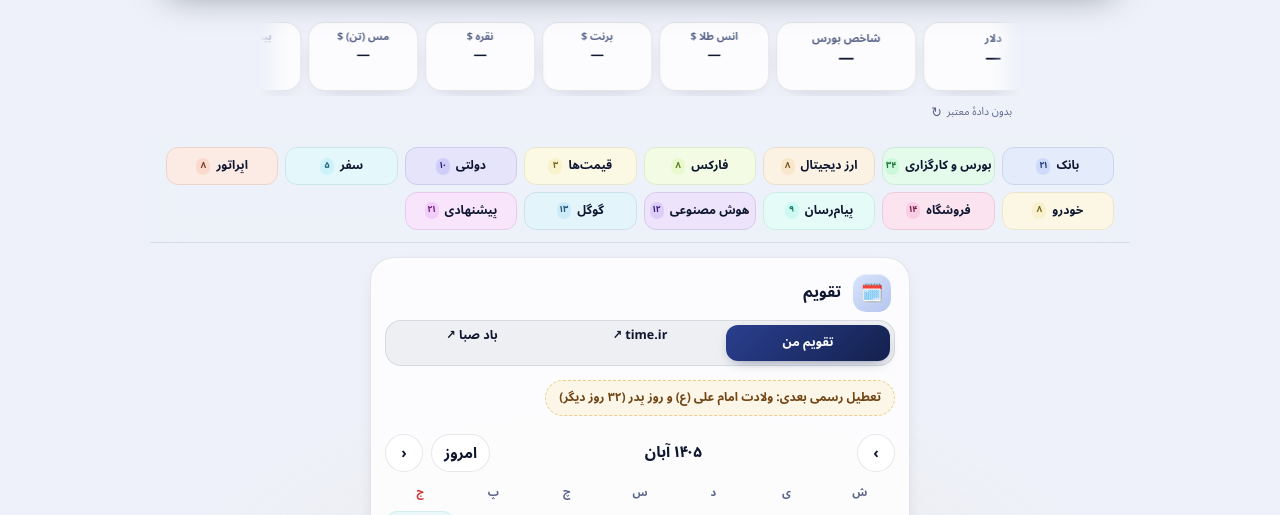
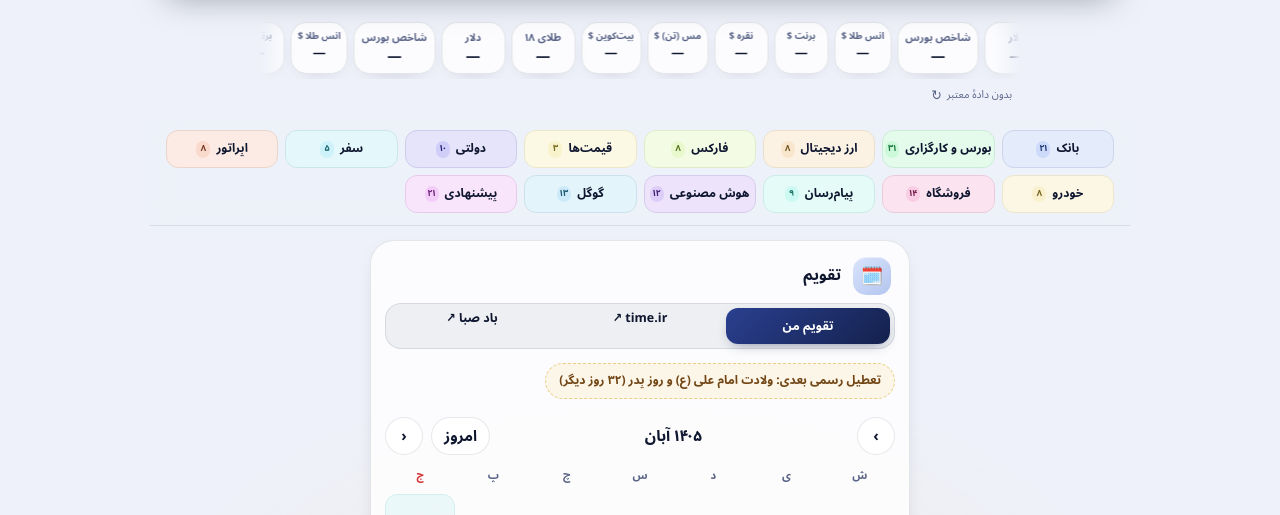
Before and after one commit to Alirafati1364/Z.ALI, a plain HTML site: page index.html in a window 1280 px wide. Shown: the part 281-796 px from the top of the page. Drawn offline with Linux system fonts and the light colour scheme; no server answers.

Commit message:
Add files via upload

```diff
--- a/index.html
+++ b/index.html
@@ -372,11 +372,12 @@ main { max-width: 980px; margin: 0 auto; padding: 4px 16px 24px; }
   -webkit-mask-image: linear-gradient(90deg, transparent, #000 28px, #000 calc(100% - 28px), transparent);
   mask-image: linear-gradient(90deg, transparent, #000 28px, #000 calc(100% - 28px), transparent); }
 .tk-track { display: flex; width: max-content; animation: tkScroll 36s linear infinite; will-change: transform; }
-.tk-set { display: flex; gap: 7px; padding-inline-start: 7px; }
-.tk-set > a.tk { width: 140px; flex: 0 0 auto; }
-.tk-set > a.tk-s { width: 110px; padding: 6px 4px 5px; }
-.tk-s .tk-v { font-size: 13.5px; }
-.tk-s .tk-l { font-size: 10.5px; }
+.tk-set { display: flex; gap: 6px; padding-inline-start: 6px; }
+/* عرض هر خانه ثابت نیست و به‌اندازهٔ محتواست: درصد کنار نام آمد و خانه‌ها جمع‌وجور‌تر شدند */
+.tk-set > a.tk { min-width: 64px; flex: 0 0 auto; padding: 7px 7px 6px; }
+.tk-set > a.tk-s { min-width: 54px; padding: 6px 6px 5px; }
+.tk-s .tk-v { font-size: 13px; }
+.tk-s .tk-l { font-size: 9.5px; }
 @keyframes tkScroll { from { transform: translateX(0); } to { transform: translateX(12.5%); } }
 .tk-tape:hover .tk-track, .tk-tape:focus-within .tk-track { animation-play-state: paused; }
 body.searching .tk-track { animation-play-state: paused; }
@@ -384,20 +385,24 @@ body.searching .tk-track { animation-play-state: paused; }
 body.searching .ticker, body.searching .tk-meta { display: none; }
 a.tk {
   min-width: 0; display: flex; flex-direction: column; align-items: center; text-align: center;
-  padding: 7px 8px 6px;
+  padding: 7px 7px 6px;
   border-radius: 16px; border: 1px solid var(--line);
   background: var(--surface); color: var(--ink); text-decoration: none;
   box-shadow: var(--shadow-soft);
   transition: transform .15s, border-color .15s;
 }
 @media (hover: hover) { a.tk:hover { transform: translateY(-2px); border-color: color-mix(in srgb, var(--ink) 24%, transparent); } }
-.tk-l { max-width: 100%; overflow: hidden; text-overflow: ellipsis; white-space: nowrap; font-size: 11px; font-weight: 600; color: var(--muted); }
-.tk-c { min-height: 14px; font-size: 10.5px; line-height: 1.3; font-weight: 800; direction: rtl; white-space: nowrap; }
+/* ردیف اول هر خانه: نام نماد + درصد تغییر (مثبت/منفی) کنار هم؛ درصد خالی هیچ فضایی نمی‌گیرد */
+.tk-top { display: flex; align-items: baseline; justify-content: center; gap: 3px; max-width: 100%; }
+.tk-top .tk-l { flex: 0 1 auto; min-width: 0; }
+.tk-l { max-width: 100%; overflow: hidden; text-overflow: ellipsis; white-space: nowrap; font-size: 10.5px; font-weight: 600; color: var(--muted); }
+.tk-c { flex: 0 0 auto; font-size: 10px; line-height: 1.3; font-weight: 800; direction: rtl; white-space: nowrap; }
+.tk-c:empty { display: none; }
 .tk-c.up { color: #0B8A5A; }
 .tk-c.down { color: #D43232; }
 [data-theme="dark"] .tk-c.up { color: #4ADE9A; }
 [data-theme="dark"] .tk-c.down { color: #FF8080; }
-.tk-v { font-size: 16px; font-weight: 800; line-height: 1.35; white-space: nowrap; font-variant-numeric: tabular-nums; }
+.tk-v { font-size: 14.5px; font-weight: 800; line-height: 1.35; white-space: nowrap; font-variant-numeric: tabular-nums; }
 .tk.stale .tk-v { opacity: .5; }
 .tk-meta { display: flex; align-items: center; justify-content: space-between; gap: 8px; margin: 0 4px 12px; font-size: 10.5px; color: var(--muted); }
 .tk-meta button { display: flex; align-items: center; gap: 5px; padding: 4px 8px; border: 0; border-radius: 999px; background: none; color: var(--muted); font: inherit; cursor: pointer; transition: color .2s, background .2s; }
@@ -1232,14 +1237,14 @@ body.edit-mode .toast-wrap { bottom: calc(74px + env(safe-area-inset-bottom, 0px
     <div class="tk-tape">
       <div class="tk-track" id="tkTrack">
         <div class="tk-set">
-          <a class="tk" data-id="g18" href="https://rahavard365.com/asset/1560/chart" title="نمودار طلای ۱۸ عیار در رهاورد ۳۶۵"><span class="tk-l">طلای ۱۸</span><span class="tk-v"><b>—</b></span><span class="tk-c"></span></a>
-          <a class="tk" data-id="usd" href="https://rahavard365.com/asset/44167/chart" title="نمودار دلار هرات در رهاورد ۳۶۵"><span class="tk-l">دلار</span><span class="tk-v"><b>—</b></span><span class="tk-c"></span></a>
-          <a class="tk" data-id="tse" href="https://rahavard365.com/index/1/chart" title="نمودار شاخص کل بورس در رهاورد ۳۶۵"><span class="tk-l">شاخص بورس</span><span class="tk-v"><b>—</b></span><span class="tk-c"></span></a>
-          <a class="tk tk-s" data-id="ons" href="https://www.tradingview.com/symbols/XAUUSD/" title="نمودار انس جهانی طلا در تریدینگ‌ویو"><span class="tk-l">انس طلا $</span><span class="tk-v"><b>—</b></span><span class="tk-c"></span></a>
-          <a class="tk tk-s" data-id="oil" href="https://www.tradingview.com/symbols/UKOIL/" title="نمودار نفت برنت در تریدینگ‌ویو"><span class="tk-l">برنت $</span><span class="tk-v"><b>—</b></span><span class="tk-c"></span></a>
-          <a class="tk tk-s" data-id="slv" href="https://www.tradingview.com/symbols/XAGUSD/" title="نمودار نقره در تریدینگ‌ویو"><span class="tk-l">نقره $</span><span class="tk-v"><b>—</b></span><span class="tk-c"></span></a>
-          <a class="tk tk-s" data-id="cu" href="https://www.tradingview.com/symbols/LME-CA1!/" title="نمودار مس لندن در تریدینگ‌ویو"><span class="tk-l">مس (تن) $</span><span class="tk-v"><b>—</b></span><span class="tk-c"></span></a>
-          <a class="tk tk-s" data-id="btc" href="https://www.tradingview.com/symbols/BTCUSDT/" title="نمودار بیت‌کوین در تریدینگ‌ویو"><span class="tk-l">بیت‌کوین $</span><span class="tk-v"><b>—</b></span><span class="tk-c"></span></a>
+          <a class="tk" data-id="g18" href="https://rahavard365.com/asset/1560/chart" title="نمودار طلای ۱۸ عیار در رهاورد ۳۶۵"><span class="tk-top"><span class="tk-l">طلای ۱۸</span><span class="tk-c"></span></span><span class="tk-v"><b>—</b></span></a>
+          <a class="tk" data-id="usd" href="https://rahavard365.com/asset/44167/chart" title="نمودار دلار هرات در رهاورد ۳۶۵"><span class="tk-top"><span class="tk-l">دلار</span><span class="tk-c"></span></span><span class="tk-v"><b>—</b></span></a>
+          <a class="tk" data-id="tse" href="https://rahavard365.com/index/1/chart" title="نمودار شاخص کل بورس در رهاورد ۳۶۵"><span class="tk-top"><span class="tk-l">شاخص بورس</span><span class="tk-c"></span></span><span class="tk-v"><b>—</b></span></a>
+          <a class="tk tk-s" data-id="ons" href="https://www.tradingview.com/symbols/XAUUSD/" title="نمودار انس جهانی طلا در تریدینگ‌ویو"><span class="tk-top"><span class="tk-l">انس طلا $</span><span class="tk-c"></span></span><span class="tk-v"><b>—</b></span></a>
+          <a class="tk tk-s" data-id="oil" href="https://www.tradingview.com/symbols/UKOIL/" title="نمودار نفت برنت در تریدینگ‌ویو"><span class="tk-top"><span class="tk-l">برنت $</span><span class="tk-c"></span></span><span class="tk-v"><b>—</b></span></a>
+          <a class="tk tk-s" data-id="slv" href="https://www.tradingview.com/symbols/XAGUSD/" title="نمودار نقره در تریدینگ‌ویو"><span class="tk-top"><span class="tk-l">نقره $</span><span class="tk-c"></span></span><span class="tk-v"><b>—</b></span></a>
+          <a class="tk tk-s" data-id="cu" href="https://www.tradingview.com/symbols/LME-CA1!/" title="نمودار مس لندن در تریدینگ‌ویو"><span class="tk-top"><span class="tk-l">مس (تن) $</span><span class="tk-c"></span></span><span class="tk-v"><b>—</b></span></a>
+          <a class="tk tk-s" data-id="btc" href="https://www.tradingview.com/symbols/BTCUSDT/" title="نمودار بیت‌کوین در تریدینگ‌ویو"><span class="tk-top"><span class="tk-l">بیت‌کوین $</span><span class="tk-c"></span></span><span class="tk-v"><b>—</b></span></a>
         </div>
       </div>
     </div>
@@ -1366,18 +1371,14 @@ body.edit-mode .toast-wrap { bottom: calc(74px + env(safe-area-inset-bottom, 0px
       <div class="body" id="b-bank"><div class="inner"><div class="grid">
         <div class="tile"><a href="https://app.blubank.com/" data-search="بانک بلو سامان اپلیکیشن"><span class="mono" aria-hidden="true">ب</span><span class="name">بلوبانک</span></a></div>
         <div class="tile"><a href="https://app.sb24.com/auth/login" data-search="بانک موبایلت سامان"><span class="mono" aria-hidden="true">م</span><span class="name">موبایلت</span></a></div>
-        <div class="tile"><a href="https://web.wepod.ir/landing" data-search="بانک ویپاد"><span class="mono" aria-hidden="true">و</span><span class="name">ویپاد</span></a></div>
+        <div class="tile"><a href="https://qbank24.ir/qbankpwa/#/" data-search="بانک کیوبانک"><span class="mono" aria-hidden="true">ک</span><span class="name">کیوبانک</span></a></div>
+        <div class="tile"><a href="https://my.qmehr724.com/" data-search="بانک مهر ایران قبض ۷۲۴"><span class="mono" aria-hidden="true">ب</span><span class="name">بانک مهر</span></a></div>
         <div class="tile"><a href="https://ebank.banksepah.net/netway/pwa/index" data-search="بانک سپه"><span class="mono" aria-hidden="true">ب</span><span class="name">بانک سپه</span></a></div>
         <div class="tile"><a href="https://sepinoapp.bsi.ir/" data-search="سپینو بانک صادرات"><span class="mono" aria-hidden="true">س</span><span class="name">سپینو</span></a></div>
         <div class="tile"><a href="https://baambank.ir/fa/auth/login?returnUrl=%2Fconsole%2Fhome" data-search="بانک بام ملی"><span class="mono" aria-hidden="true">ب</span><span class="name">بام ملی</span></a></div>
+        <div class="tile"><a href="https://web.wepod.ir/landing" data-search="بانک ویپاد"><span class="mono" aria-hidden="true">و</span><span class="name">ویپاد</span></a></div>
         <div class="tile"><a href="https://vbank.bpi.ir/" data-search="بانک پاسارگاد"><span class="mono" aria-hidden="true">پ</span><span class="name">پاسارگاد</span></a></div>
         <div class="tile"><a href="https://web.zypod.ir/user/home" data-search="بانک زیپاد"><span class="mono" aria-hidden="true">ز</span><span class="name">زیپاد</span></a></div>
-        <div class="tile"><a href="https://vbank.rqb.ir/" data-search="بانک وی رسالت"><span class="mono" aria-hidden="true">و</span><span class="name">وی رسالت</span></a></div>
-        <div class="tile"><a href="https://pishkhan.rqbank.ir/#/login" data-search="بانک پیشخوان رسالت"><span class="mono" aria-hidden="true">پ</span><span class="name">پیشخوان</span></a></div>
-        <div class="tile"><a href="https://www.mresalat.ir/fa" data-search="ام رسالت بانک"><span class="mono" aria-hidden="true">ا</span><span class="name">ام رسالت</span></a></div>
-        <div class="tile"><a href="https://qbank24.ir/qbankpwa/#/" data-search="بانک کیوبانک"><span class="mono" aria-hidden="true">ک</span><span class="name">کیوبانک</span></a></div>
-        <div class="tile"><a href="https://my.qmehr724.com/" data-search="بانک مهر ایران قبض ۷۲۴"><span class="mono" aria-hidden="true">ب</span><span class="name">بانک مهر</span></a></div>
-        <div class="tile"><a href="https://user.imerat.ir/#!/login" data-search="مرآت بانک مهر ایران"><span class="mono" aria-hidden="true">م</span><span class="name">مرآت</span></a></div>
         <div class="tile"><a href="https://hplus.shahr-bank.ir/#/login" data-search="بانک همراه شهر پلاس"><span class="mono" aria-hidden="true">ه</span><span class="name">همراه شهر</span></a></div>
         <div class="tile"><a href="https://baran.bki.ir/#/home" data-search="بانک باران کشاورزی"><span class="mono" aria-hidden="true">ب</span><span class="name">باران</span></a></div>
         <div class="tile"><a href="https://pwa.bank-maskan.ir/auth/login" data-search="بانک مسکن"><span class="mono" aria-hidden="true">م</span><span class="name">مسکن</span></a></div>
@@ -1385,6 +1386,10 @@ body.edit-mode .toast-wrap { bottom: calc(74px + env(safe-area-inset-bottom, 0px
         <div class="tile"><a href="https://bsun.middleeastbank.ir/login" data-search="بی سان خاورمیانه بانک"><span class="mono" aria-hidden="true">ب</span><span class="name">بی سان</span></a></div>
         <div class="tile"><a href="https://dima.bankmellat.ir/" data-search="مگابانک ملت"><span class="mono" aria-hidden="true">د</span><span class="name">دیماملت</span></a></div>
         <div class="tile"><a href="https://ebanking.bankmellat.ir/ebanking/" data-search="اینترنت بانک ملت"><span class="mono" aria-hidden="true">ا</span><span class="name">اینترنت ملت</span></a></div>
+        <div class="tile"><a href="https://vbank.rqb.ir/" data-search="بانک وی رسالت"><span class="mono" aria-hidden="true">و</span><span class="name">وی رسالت</span></a></div>
+        <div class="tile"><a href="https://pishkhan.rqbank.ir/#/login" data-search="بانک پیشخوان رسالت"><span class="mono" aria-hidden="true">پ</span><span class="name">پیشخوان</span></a></div>
+        <div class="tile"><a href="https://www.mresalat.ir/fa" data-search="ام رسالت بانک"><span class="mono" aria-hidden="true">ا</span><span class="name">ام رسالت</span></a></div>
+        <div class="tile"><a href="https://user.imerat.ir/#!/login" data-search="مرآت بانک "><span class="mono" aria-hidden="true">م</span><span class="name">مرآت</span></a></div>
       </div></div></div>
     </section>
     <section class="panel cat" id="c-bourse" data-h="140" data-total="34" style="--h:140">
@@ -1395,40 +1400,37 @@ body.edit-mode .toast-wrap { bottom: calc(74px + env(safe-area-inset-bottom, 0px
         <svg class="chev" viewBox="0 0 24 24" aria-hidden="true"><path d="M6 9l6 6 6-6" fill="none" stroke="currentColor" stroke-width="2.2" stroke-linecap="round" stroke-linejoin="round"/></svg>
       </button>
       <div class="body" id="b-bourse"><div class="inner"><div class="grid">
-        <div class="tile"><a href="https://www.tsetmc.com/" data-search="دیده‌بان بازار بورس"><span class="mono" aria-hidden="true">د</span><span class="name">دیده‌بان بورس</span></a></div>
-        <div class="tile"><a href="https://www.codal.ir/" data-search="بورس کدال"><span class="mono" aria-hidden="true">ک</span><span class="name">کدال</span></a></div>
-        <div class="tile"><a href="https://dara.csdiran.ir/login" data-search="درگاه یکپارچه زینفعان بورس سهام متوفی عدالت"><span class="mono" aria-hidden="true">د</span><span class="name">درگاه زینفعان</span></a></div>
-        <div class="tile"><a href="https://rahavard365.com/asset/1560/chart" data-search="بورس نمودار رهاورد ارز نمودار طلا شاخص چارت"><span class="mono" aria-hidden="true">ر</span><span class="name">رهاورد ۳۶۵</span></a></div>
-        <div class="tile"><a href="https://farachart.com/" data-search="بورس نمودار ارز طلا شاخص چارت فراچارت"><span class="mono" aria-hidden="true">ف</span><span class="name">فراچارت</span></a></div>
-        <div class="tile"><a href="https://www.sena.ir/" data-search="سنا اخبار بورس"><span class="mono" aria-hidden="true">ا</span><span class="name">اخبار بورس</span></a></div>
         <div class="tile"><a href="https://mofidonline.com/" data-search="بورس آنلاین پلاس مفید"><span class="mono" aria-hidden="true">آ</span><span class="name">آنلاین پلاس مفید</span></a></div>
         <div class="tile"><a href="https://my.emofid.com/" data-search="خرید مفیدآپ بورس سهام"><span class="mono" aria-hidden="true">م</span><span class="name">مفید آپ</span></a></div>
         <div class="tile"><a href="https://m.easytrader.ir/market-watch" data-search="بورس ایزی خرید تریدر مفید"><span class="mono" aria-hidden="true">ا</span><span class="name">ایزی تریدر</span></a></div>
+        <div class="tile"><a href="https://pwa.bidartrader.ir/" data-search="خرید نقره اقتصادبیدار بورس سهام"><span class="mono" aria-hidden="true">ا</span><span class="name">اقتصادبیدار</span></a></div>
+        <div class="tile"><a href="https://smobilepro.mobinsb.ir/" data-search="خرید بورس مبین سرمایه"><span class="mono" aria-hidden="true">م</span><span class="name">مبین سرمایه</span></a></div>
         <div class="tile"><a href="https://online.agah.com/" data-search="خرید آگاه بورس سهام"><span class="mono" aria-hidden="true">آ</span><span class="name">آساتریدر</span></a></div>
         <div class="tile"><a href="https://my.agah.com/" data-search="خرید آگاه من بورس سهام"><span class="mono" aria-hidden="true">آ</span><span class="name">آگاه من</span></a></div>
         <div class="tile"><a href="https://mobotrader.nahayatnegar.com/online/watchlist" data-search="خرید نقره نهایت نگر بورس سهام"><span class="mono" aria-hidden="true">ن</span><span class="name">نهایت نگر</span></a></div>
         <div class="tile"><a href="https://m.farabixo.irfarabi.com/" data-search="بورس فارابی"><span class="mono" aria-hidden="true">ف</span><span class="name">فارابی</span></a></div>
         <div class="tile"><a href="https://my.irfarabi.com/" data-search="بورس فارابی"><span class="mono" aria-hidden="true">ف</span><span class="name">فارابی من</span></a></div>
-        <div class="tile"><a href="https://pwa.bidartrader.ir/" data-search="خرید نقره اقتصادبیدار بورس سهام"><span class="mono" aria-hidden="true">ا</span><span class="name">اقتصادبیدار</span></a></div>
-        <div class="tile"><a href="https://smobilepro.mobinsb.ir/" data-search="خرید بورس مبین سرمایه"><span class="mono" aria-hidden="true">م</span><span class="name">مبین سرمایه</span></a></div>
         <div class="tile"><a href="https://mobile.samanbourse.ir/Login" data-search="بورس آنلاین پلاس سامان سهام"><span class="mono" aria-hidden="true">آ</span><span class="name">آنلاین پلاس سامان</span></a></div>
         <div class="tile"><a href="https://my.samanbourse.ir/login" data-search="خرید بورس سهام سامان نئوبروکر آنلاین"><span class="mono" aria-hidden="true">ن</span><span class="name">نئوبروکر سامان</span></a></div>
         <div class="tile"><a href="https://my.charisma.ir/" data-search="خرید نقره کاریزما بورس سهام"><span class="mono" aria-hidden="true">ک</span><span class="name">کاریزما</span></a></div>
         <div class="tile"><a href="https://mobile.mellatbroker.ir/Login" data-search="ملت سهام خرید بورس کارگزاری بانک"><span class="mono" aria-hidden="true">ک</span><span class="name">کارگزاری ملت</span></a></div>
-        <div class="tile"><a href="https://behgozin.exirbroker.com/mobile/#view/login.html" data-search="بورس آنلاین بهگزین سهام اکسیر"><span class="mono" aria-hidden="true">ب</span><span class="name">بهگزین</span></a></div>
+        <div class="tile"><a href="https://mobile.sepahbroker.ir/" data-search="خرید بورس سهام کارگزاری بانک سپه موبایل"><span class="mono" aria-hidden="true">ک</span><span class="name">کارگزاری سپه</span></a></div>
+        <div class="tile"><a href="https://my.bmibourse.ir/" data-search="خرید بورس سهام کارگزاری بانک ملی آنلاین وب"><span class="mono" aria-hidden="true">م</span><span class="name">ملی آنلاین</span></a></div>
+        <div class="tile"><a href="https://mobile.bmibourse.ir/" data-search="خرید بورس سهام کارگزاری بانک ملی موبایل"><span class="mono" aria-hidden="true">م</span><span class="name">ملی موبایل</span></a></div>
         <div class="tile"><a href="https://www.sahamyab.com/" data-search="خرید سهامیاب من بورس سهام"><span class="mono" aria-hidden="true">س</span><span class="name">سهامیاب</span></a></div>
-        <div class="tile"><a href="https://tadbir.exirbroker.com/mobile/#view/login.html" data-search="خرید نقره تدبیرگران فردا بورس سهام"><span class="mono" aria-hidden="true">ت</span><span class="name">تدبیرگران</span></a></div>
-        <div class="tile"><a href="https://razavi.exirbroker.com/mobile/#view/login.html" data-search="خرید نقره رضوی بورس سهام"><span class="mono" aria-hidden="true">ر</span><span class="name">رضوی</span></a></div>
-        <div class="tile"><a href="https://sm.exirbroker.com/mobile/#view/login.html" data-search="خرید نقره صنعت و معدن بورس سهام"><span class="mono" aria-hidden="true">ص</span><span class="name">صنعت و معدن</span></a></div>
+        <div class="tile"><a href="https://trader.danayan.broker/tse" data-search="خرید بورس سهام کارگزاری دانایان موبایل"><span class="mono" aria-hidden="true">د</span><span class="name">دانایان موبایل</span></a></div>
         <div class="tile"><a href="https://mobile.oibourse.ir/login" data-search="خرید بورس اردیبهشت ایرانیان سهام"><span class="mono" aria-hidden="true">ا</span><span class="name">اردیبهشت ایرانیان</span></a></div>
         <div class="tile"><a href="https://pwa.pasargadtrader.ir/auth/login" data-search="خرید نقره پاسارگاد بورس سهام کارگزاری"><span class="mono" aria-hidden="true">پ</span><span class="name">پاسارگاد</span></a></div>
         <div class="tile"><a href="https://tejarat.irbrokersite.ir/" data-search="خرید بورس سهام کارگزاری بانک تجارت آنلاین وب"><span class="mono" aria-hidden="true">ک</span><span class="name">کارگزاری تجارت</span></a></div>
         <div class="tile"><a href="https://tejarat.exirbroker.com/mobile/#view/login.html" data-search="خرید بورس سهام کارگزاری بانک تجارت موبایل اکسیر"><span class="mono" aria-hidden="true">ت</span><span class="name">تجارت موبایل</span></a></div>
-        <div class="tile"><a href="https://mobile.sepahbroker.ir/" data-search="خرید بورس سهام کارگزاری بانک سپه موبایل"><span class="mono" aria-hidden="true">ک</span><span class="name">کارگزاری سپه</span></a></div>
-        <div class="tile"><a href="https://my.bmibourse.ir/" data-search="خرید بورس سهام کارگزاری بانک ملی آنلاین وب"><span class="mono" aria-hidden="true">م</span><span class="name">ملی آنلاین</span></a></div>
-        <div class="tile"><a href="https://mobile.bmibourse.ir/" data-search="خرید بورس سهام کارگزاری بانک ملی موبایل"><span class="mono" aria-hidden="true">م</span><span class="name">ملی موبایل</span></a></div>
-        <div class="tile"><a href="https://mobile.danayan.broker/Login" data-search="خرید بورس سهام کارگزاری دانایان موبایل"><span class="mono" aria-hidden="true">د</span><span class="name">دانایان موبایل</span></a></div>
-        <div class="tile"><a href="https://online.danayan.broker/login?checkmobile=false" data-search="خرید بورس سهام کارگزاری دانایان آنلاین وب"><span class="mono" aria-hidden="true">د</span><span class="name">دانایان آنلاین</span></a></div>
+        <div class="tile"><a href="https://behgozin.exirbroker.com/mobile/#view/login.html" data-search="بورس آنلاین بهگزین سهام اکسیر"><span class="mono" aria-hidden="true">ب</span><span class="name">بهگزین</span></a></div>
+        <div class="tile"><a href="https://tadbir.exirbroker.com/mobile/#view/login.html" data-search="خرید نقره تدبیرگران فردا بورس سهام"><span class="mono" aria-hidden="true">ت</span><span class="name">تدبیرگران</span></a></div>
+        <div class="tile"><a href="https://razavi.exirbroker.com/mobile/#view/login.html" data-search="خرید نقره رضوی بورس سهام"><span class="mono" aria-hidden="true">ر</span><span class="name">رضوی</span></a></div>
+        <div class="tile"><a href="https://sm.exirbroker.com/mobile/#view/login.html" data-search="خرید نقره صنعت و معدن بورس سهام"><span class="mono" aria-hidden="true">ص</span><span class="name">صنعت و معدن</span></a></div>
+        <div class="tile"><a href="https://www.tsetmc.com/" data-search="دیده‌بان بازار بورس"><span class="mono" aria-hidden="true">د</span><span class="name">دیده‌بان بورس</span></a></div>
+        <div class="tile"><a href="https://www.codal.ir/" data-search="بورس کدال"><span class="mono" aria-hidden="true">ک</span><span class="name">کدال</span></a></div>
+        <div class="tile"><a href="https://dara.csdiran.ir/login" data-search="درگاه یکپارچه زینفعان بورس سهام متوفی عدالت"><span class="mono" aria-hidden="true">د</span><span class="name">درگاه زینفعان</span></a></div>
+        <div class="tile"><a href="https://rahavard365.com/asset/1560/chart" data-search="بورس نمودار رهاورد ارز نمودار طلا شاخص چارت"><span class="mono" aria-hidden="true">ر</span><span class="name">رهاورد ۳۶۵</span></a></div>
       </div></div></div>
     </section>
     <section class="panel cat" id="c-crypto" data-h="36" data-total="8" style="--h:36">
@@ -3441,7 +3443,8 @@ body.edit-mode .toast-wrap { bottom: calc(74px + env(safe-area-inset-bottom, 0px
       if (d.pct == null) { c.textContent = ''; c.className = 'tk-c'; }
       else {
         c.className = 'tk-c ' + (d.pct >= 0 ? 'up' : 'down');
-        c.textContent = (d.pct >= 0 ? '▲ ' : '▼ ') + Math.abs(d.pct).toLocaleString('fa-IR', { maximumFractionDigits: 2 }) + '٪';
+        /* علامت مثبت/منفی به‌جای مثلث: جمع‌وجورتر می‌شود؛ رنگ سبز/قرمز جهت را نشان می‌دهد */
+        c.textContent = (d.pct >= 0 ? '+' : '-') + Math.abs(d.pct).toLocaleString('fa-IR', { maximumFractionDigits: 2 }) + '٪';
       }
       box.classList.toggle('stale', stale || !!tkFailed[id]);
     });
--- a/sw.js
+++ b/sw.js
@@ -1,6 +1,6 @@
 /* سرویس‌ورکر «میز کار علی رأفتی» — کار آفلاین و اطلاع نسخهٔ جدید
    فقط درخواست‌های همین دامنه را می‌گیرد؛ APIها و فاویکون‌های بیرونی مستقیم رد می‌شوند */
-var CACHE = 'mezkar-ali-v30';
+var CACHE = 'mezkar-ali-v31';
 var ASSETS = [
   './',
   './index.html',
```
